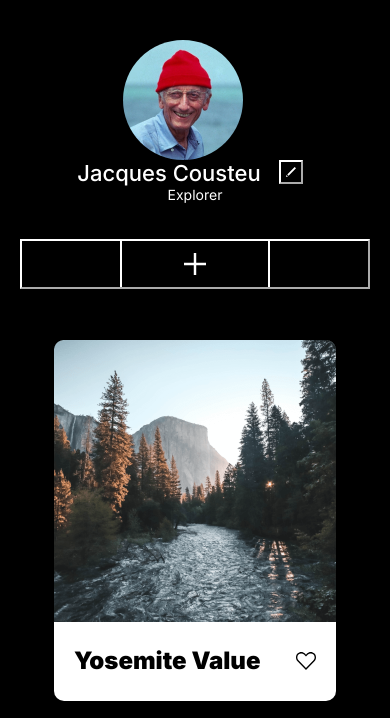
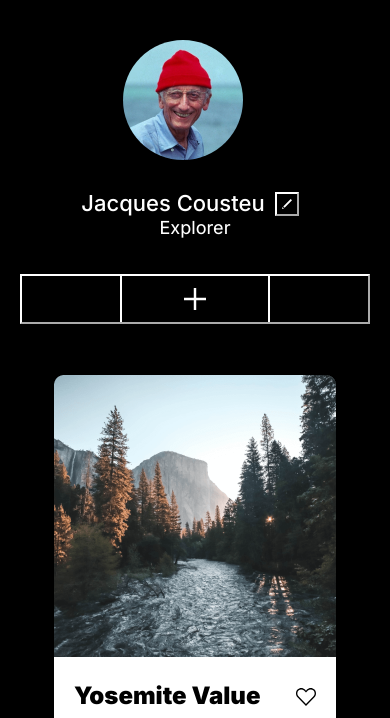
Before and after one commit to Aubrey2501/se_project_aroundtheus, a plain HTML site: page index.html in a window 390 px wide. Shown: the part 55-773 px from the top of the page. Drawn offline with Linux system fonts and the light colour scheme.

Commit message:
media queries changed

```diff
--- a/blocks/header.css
+++ b/blocks/header.css
@@ -6,3 +6,14 @@
   width: 173px;
   height: 33px;
 }
+
+@media screen and (max-width: 480px) {
+  .header {
+    padding-top: 28px;
+  }
+
+  .header__logo {
+    width: 126px;
+    height: 24px;
+  }
+}
--- a/blocks/page.css
+++ b/blocks/page.css
@@ -1,18 +1,29 @@
 .page {
-  font-family: Inter, Arial, Helvetica, sans-serif;
+  font-family: "Inter", Arial, Helvetica, sans-serif;
   background-color: black;
   color: white;
 }
 
 .page__section {
-  max-width: 886px;
+  max-width: 882px;
   width: 100%;
+  box-sizing: border-box;
   position: relative;
   margin: 0 auto;
 }
 
 .page__content {
+  background-color: black;
+  -webkit-font-smoothing: antialiased;
+  -moz-font-smoothing: grayscale;
   display: flex;
   flex-direction: column;
   min-height: 100vh;
 }
+
+@media screen and (max-width: 1100px) {
+  .page__section {
+    margin: 0 20px;
+    max-width: calc(100% - 40px);
+  }
+}
--- a/blocks/profile.css
+++ b/blocks/profile.css
@@ -29,8 +29,7 @@
   height: 24px;
   width: 24px;
   grid-area: button;
-  margin-left: 18px;
-  margin-right: 10px;
+  margin: auto 10px;
   border-color: #ffffff;
   cursor: pointer;
 }
@@ -58,7 +57,7 @@
   font-weight: 500;
   grid-area: title;
   margin: 0;
-  white-space: nowrap;
+  white-space: text-wrap;
   overflow: hidden;
   margin: 0;
 }
@@ -66,9 +65,40 @@
 .profile__description {
   font-size: 18px;
   font-weight: 440;
+  line-height: 1.2;
   grid-area: description;
   text-overflow: ellipsis;
   white-space: nowrap;
   overflow: hidden;
   margin: 0;
 }
+
+@media screen and (max-width: 490px) {
+  .profile {
+    flex-direction: column;
+  }
+
+  .profile__info {
+    display: flex;
+    flex-wrap: wrap;
+    justify-content: center;
+    width: 100%;
+    margin-top: 30px;
+  }
+
+  .profile__title {
+    font-size: 22px;
+    font-weight: 500;
+    line-height: 1.2;
+  }
+
+  .profile__description {
+    width: 100%;
+    text-align: center;
+  }
+
+  .profile__add-button {
+    margin: 36px 19px 0 19px;
+    width: 100%;
+  }
+}
--- a/pages/index.css
+++ b/pages/index.css
@@ -6,54 +6,3 @@
 @import url("../blocks/cards.css");
 @import url("../blocks/card.css");
 @import url("../blocks/footer.css");
-
-@media screen and (max-width: 926px) {
-  .page__section {
-    margin: 0 20px;
-    max-width: calc(100% - 40px);
-  }
-
-  .profile__title {
-    font-size: 22px;
-    font-weight: 500;
-  }
-
-  .profile__description {
-    font-size: 14px;
-    font-weight: 400;
-  }
-}
-
-@media screen and (max-width: 530px) {
-  .header {
-    padding-top: 28px;
-  }
-
-  .header__logo {
-    width: 126px;
-    height: 24px;
-  }
-
-  .profile {
-    /* background-color: pink; */
-    flex-direction: column;
-  }
-
-  .profile__info {
-    display: flex;
-    flex-wrap: wrap;
-    justify-content: center;
-    width: 100%;
-  }
-
-  .profile__description {
-    width: 100%;
-    text-align: center;
-  }
-
-  .profile__add-button {
-    margin: 36px 19px 0 19px;
-    width: 100%;
-    object-fit: cover;
-  }
-}
```
